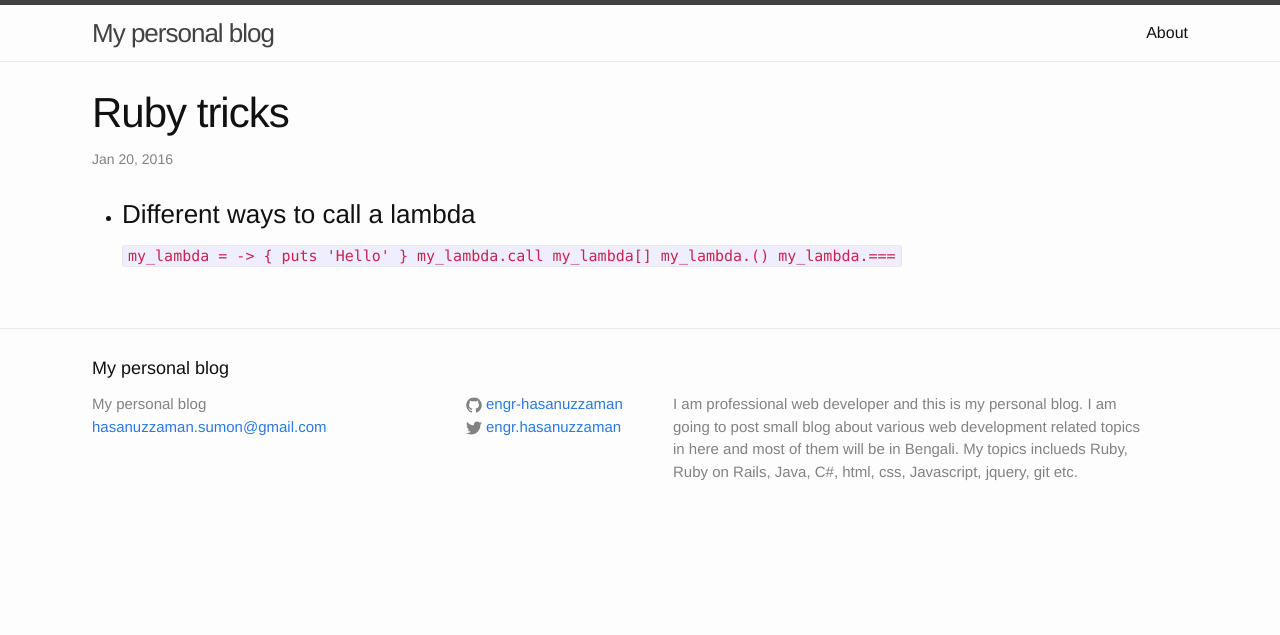
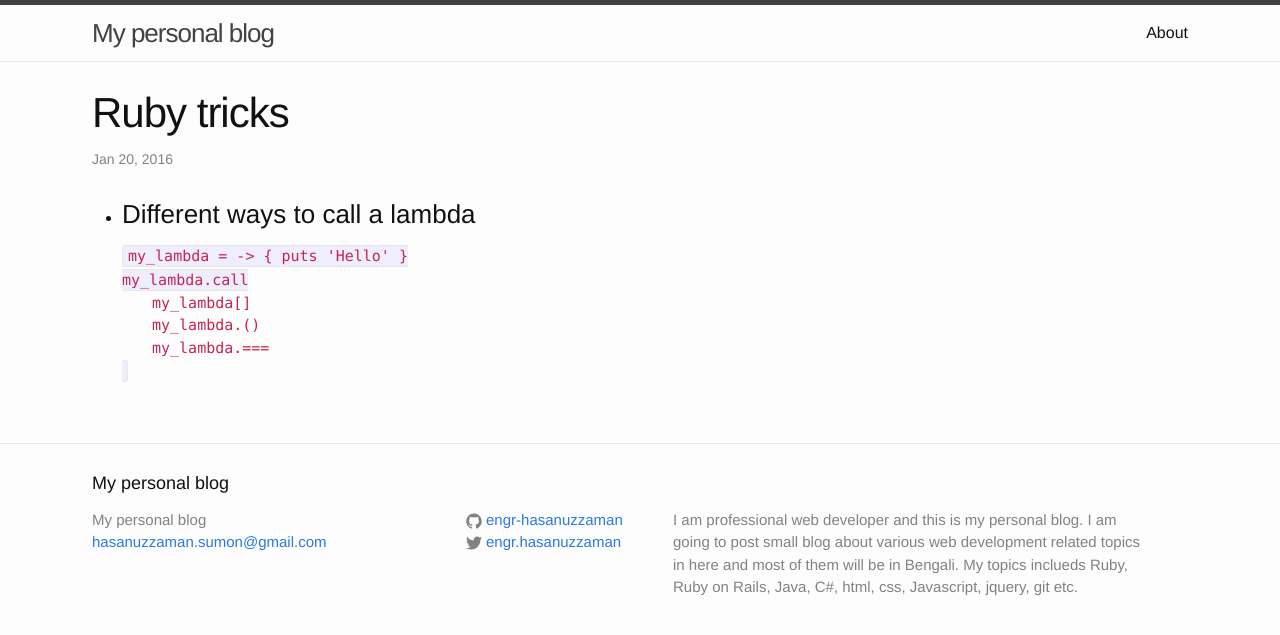
Before and after one commit to Engr-Hasanuzzaman-Sumon/Engr-Hasanuzzaman-Sumon.github.io, a Jekyll site: the page built from _posts/2016-01-20-ruby-tricks.html, in a window 1280 px wide. Shown: the top 635 px of the page. Built offline with Jekyll 4.4.1, drawn with Linux system fonts in a browser that asks for light colours.

```diff
--- a/_posts/2016-01-20-ruby-tricks.html
+++ b/_posts/2016-01-20-ruby-tricks.html
@@ -12,10 +12,10 @@ subcategory: intermediate
     <code>
     my_lambda = -> { puts 'Hello' }
 
-    my_lambda.call
-    my_lambda[]
-    my_lambda.()
-    my_lambda.===
+    <ol></ol>my_lambda.call</ol>
+    <ol>my_lambda[]</ol>
+    <ol>my_lambda.()</ol>
+    <ol>my_lambda.===</ol>
     </code>
   </li>
 
```
